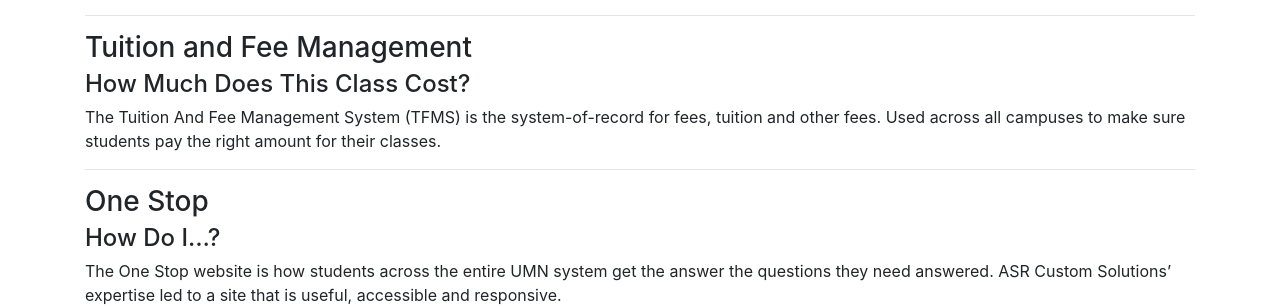
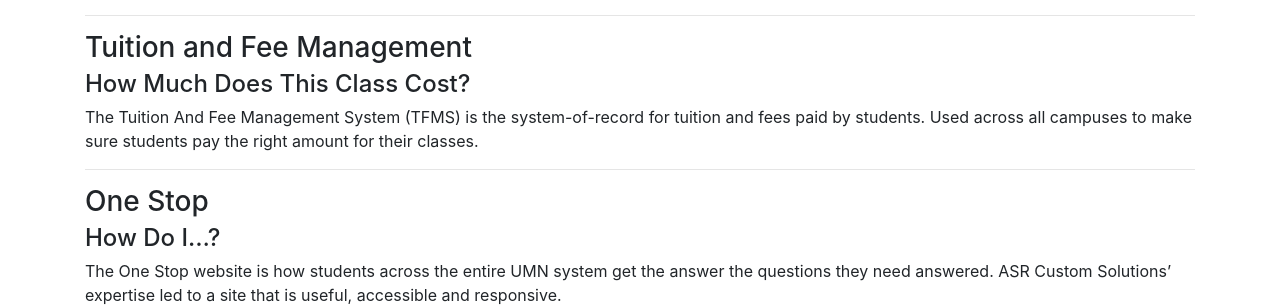
Before and after one commit to umn-asr/umn-asr.github.io, a Jekyll site: the page built from projects.markdown, in a window 1280 px wide. Shown: the part 744-1051 px from the top of the page. Built offline with Jekyll 4.4.1, drawn with Linux system fonts in a browser that asks for light colours.

Commit message:
Update projects.markdown

```diff
--- a/projects.markdown
+++ b/projects.markdown
@@ -20,7 +20,7 @@ Student Degree Progress (SDP) answers that important question. A data-pipeline a
 
 #### How Much Does This Class Cost?
 
-The Tuition And Fee Management System (TFMS) is the system-of-record for fees, tuition and other fees. Used across all campuses to make sure students pay the right amount for their classes.
+The Tuition And Fee Management System (TFMS) is the system-of-record for tuition and fees paid by students. Used across all campuses to make sure students pay the right amount for their classes.
 
 ----
 
```
